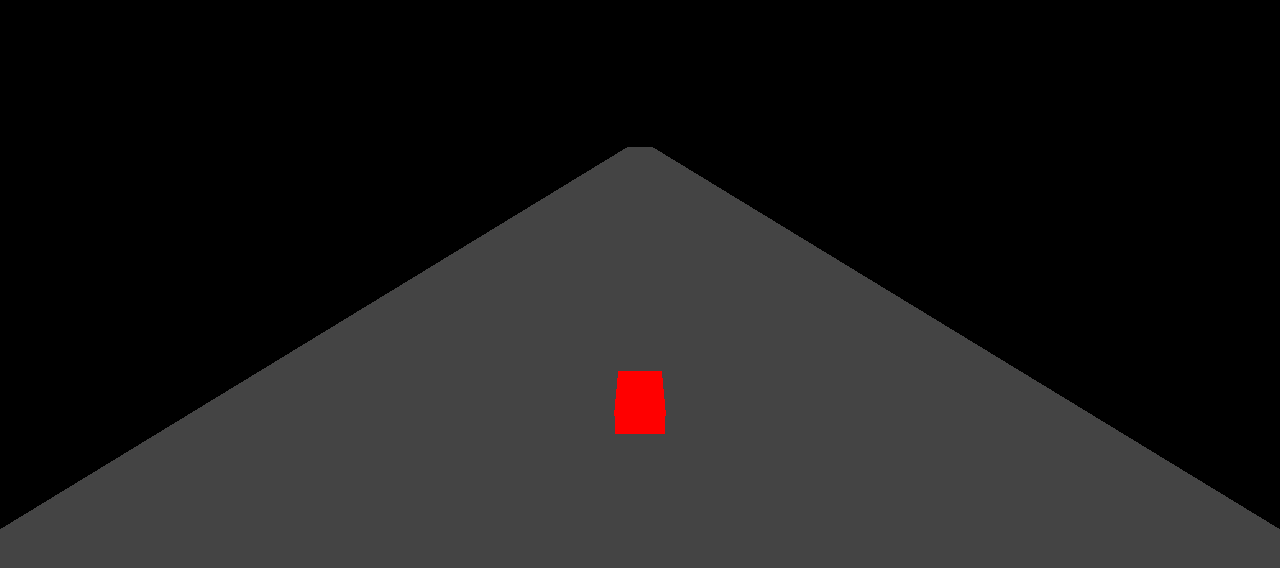
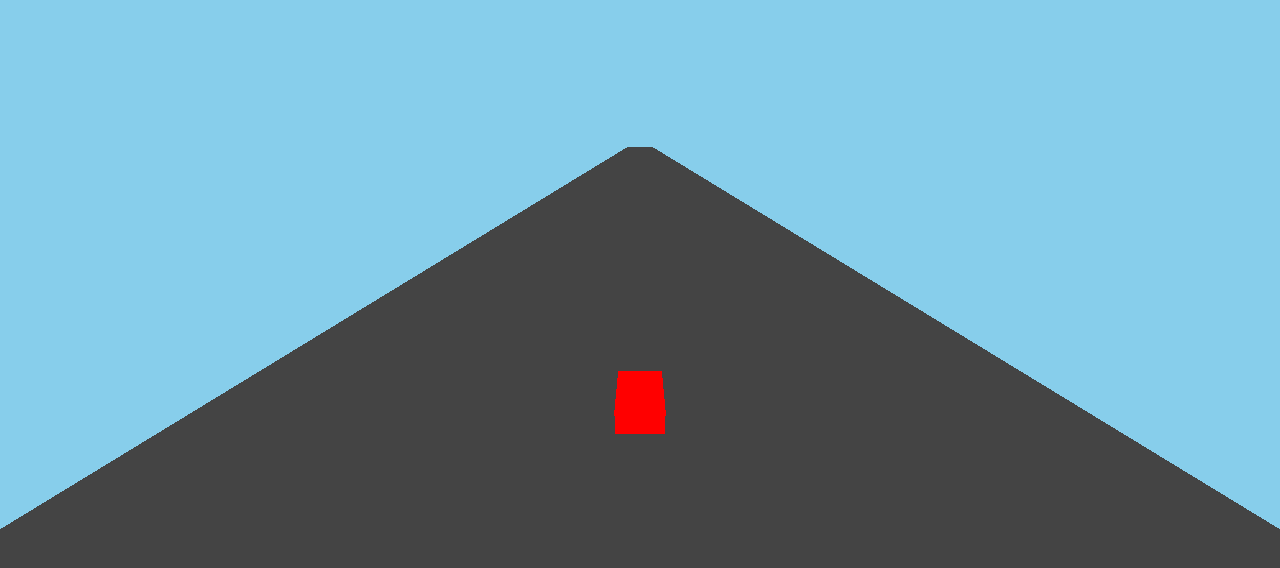
Before and after one commit to Techdrips/Project-vigilant-octo-train, a plain HTML site: page index.html in a window 1280 px wide. Drawn offline with nearby package versions, Linux system fonts and the light colour scheme.

Commit message:
Update index.html
Version 0.2 (beta)

```diff
--- a/index.html
+++ b/index.html
@@ -11,63 +11,65 @@
 <body>
   <canvas id="gameCanvas"></canvas>
   <script type="module">
-    import * as THREE from 'https://cdn.skypack.dev/three';
+    import * as THREE from 'https://unpkg.com/three@0.153.0/build/three.module.js';
 
     const scene = new THREE.Scene();
-    const camera = new THREE.PerspectiveCamera(75, window.innerWidth/window.innerHeight, 0.1, 1000);
+    scene.background = new THREE.Color(0x87ceeb); // light blue sky
+
+    const camera = new THREE.PerspectiveCamera(
+      75, window.innerWidth / window.innerHeight, 0.1, 1000
+    );
+
     const renderer = new THREE.WebGLRenderer({ canvas: document.getElementById('gameCanvas') });
     renderer.setSize(window.innerWidth, window.innerHeight);
+    camera.aspect = window.innerWidth / window.innerHeight;
+    camera.updateProjectionMatrix();
 
+    // Track setup
     const trackGeo = new THREE.BoxGeometry(20, 0.1, 100);
     const trackMat = new THREE.MeshBasicMaterial({ color: 0x444444 });
     const segments = [];
 
+    function createSegment(z) {
+      const segment = new THREE.Mesh(trackGeo, trackMat);
+      segment.position.z = z;
+      scene.add(segment);
+      segments.push(segment);
+    }
+
+    for (let i = 0; i < 5; i++) createSegment(i * 100);
+
+    // Car setup
     const carGeo = new THREE.BoxGeometry(1, 0.5, 2);
     const carMat = new THREE.MeshBasicMaterial({ color: 0xff0000 });
     const car = new THREE.Mesh(carGeo, carMat);
     car.position.y = 0.5;
     scene.add(car);
 
-    camera.position.set(0, 5, -10);
-    camera.lookAt(car.position);
+    // Controls
+    let keys = {};
+    window.addEventListener('keydown', e => keys[e.key.toLowerCase()] = true);
+    window.addEventListener('keyup', e => keys[e.key.toLowerCase()] = false);
 
-    let keys = {};
-
-    window.addEventListener('keydown', (e) => keys[e.key.toLowerCase()] = true);
-    window.addEventListener('keyup', (e) => keys[e.key.toLowerCase()] = false);
-
-    function updateCarMovement() {
-      let speed = keys['shift'] ? 0.3 : 0.1;
+    function updateCar() {
+      const speed = keys['shift'] ? 0.3 : 0.1;
       if (keys['w']) car.position.z -= speed;
       if (keys['s']) car.position.z += speed;
       if (keys['a']) car.position.x -= 0.1;
       if (keys['d']) car.position.x += 0.1;
     }
 
-    const trackLength = 100;
-
-    function createTrackSegment(zPos) {
-      const segment = new THREE.Mesh(trackGeo, trackMat);
-      segment.position.z = zPos;
-      scene.add(segment);
-      segments.push(segment);
-    }
-
-    for (let i = 0; i < 5; i++) {
-      createTrackSegment(i * trackLength);
-    }
-
-    function updateWorld() {
-      const lastSegment = segments[segments.length - 1];
-      if (car.position.z > lastSegment.position.z - trackLength) {
-        createTrackSegment(lastSegment.position.z + trackLength);
+    function expandTrack() {
+      const last = segments[segments.length - 1];
+      if (car.position.z > last.position.z - 100) {
+        createSegment(last.position.z + 100);
       }
     }
 
     function animate() {
       requestAnimationFrame(animate);
-      updateCarMovement();
-      updateWorld();
+      updateCar();
+      expandTrack();
       camera.position.set(car.position.x, car.position.y + 5, car.position.z - 10);
       camera.lookAt(car.position);
       renderer.render(scene, camera);
```
